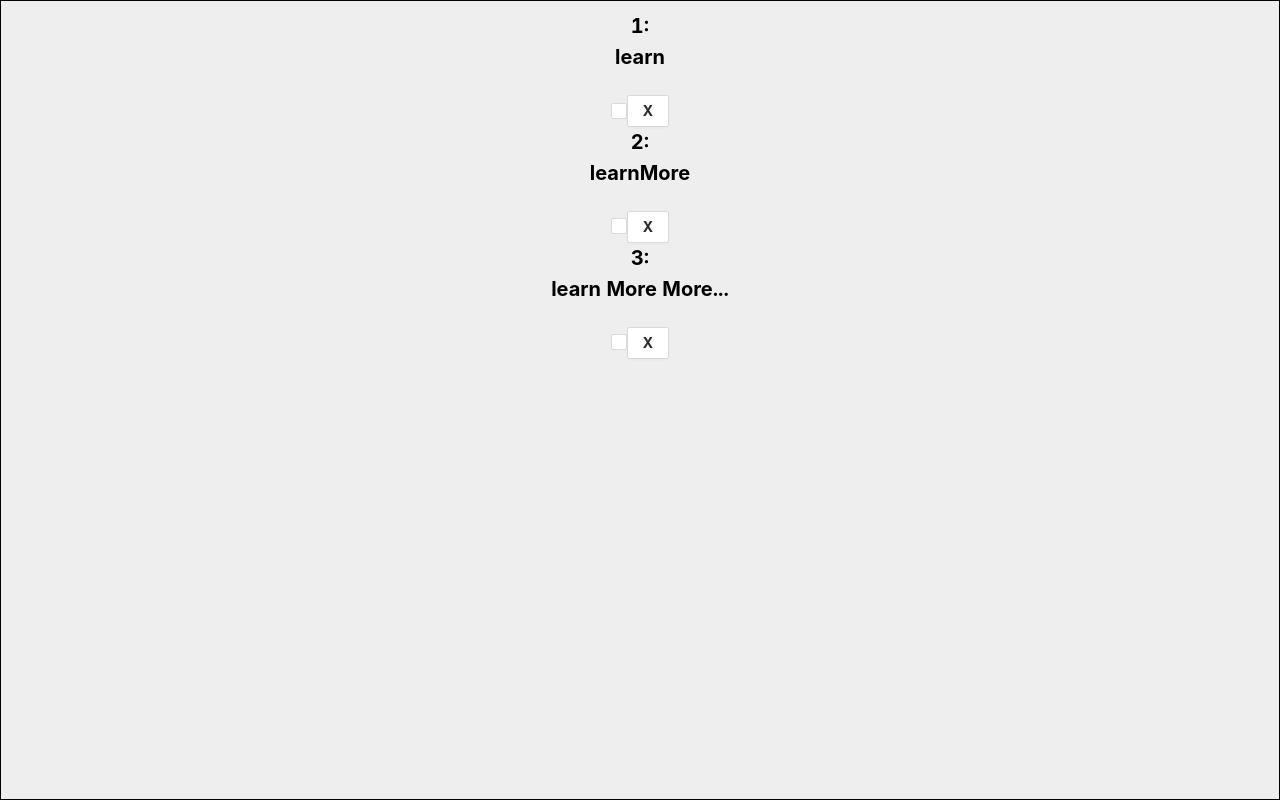
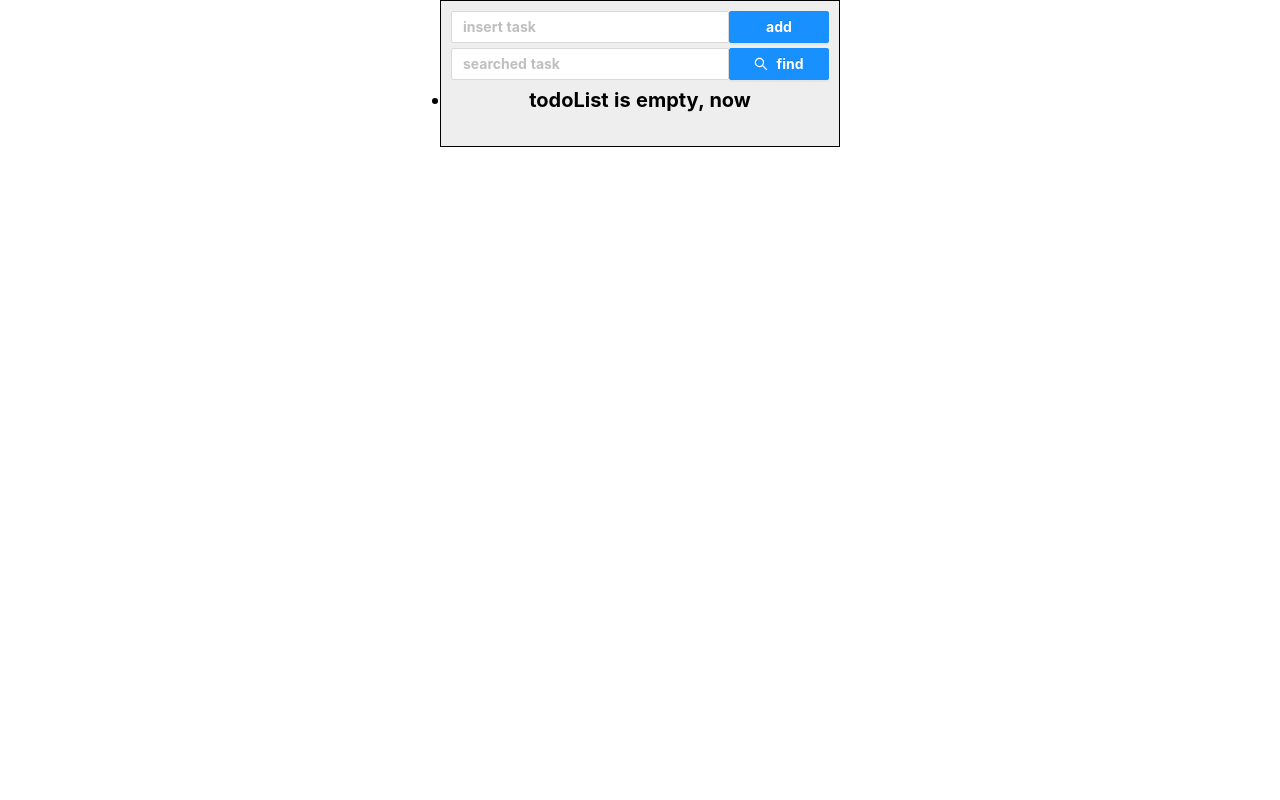
Before and after one commit to kozzztia/todo-page, a React (Create React App) app: page / in a window 1280 px wide. Built offline with nearby package versions, Linux system fonts and the light colour scheme.

Commit message:
searchForm enabled

```diff
--- a/src/App.css
+++ b/src/App.css
@@ -1,7 +1,7 @@
 .App {
   text-align: center;
-  width:100vw;
-  height: 100vh;
+  width:400px;
+  height: auto;
   border: 1px solid black;
   margin: 0 auto;
   font-size: 20px;
@@ -15,3 +15,10 @@
   box-sizing: border-box;
   font-weight: bold;
 }
+form{
+  display: flex;
+  margin-bottom: 5px;
+}
+button{
+  min-width: 100px;
+}
--- a/src/App.tsx
+++ b/src/App.tsx
@@ -1,9 +1,10 @@
-import React, {FC, useCallback, useState} from 'react';
+import React, {FC, useCallback, useEffect, useState} from 'react';
 import './App.css';
 import {todoType} from "./types/type";
 import {createId} from "./support/support";
-import FormContainer from "./components/FormContainer"
+import AddTodoForm from "./components/AddTodoForm"
 import TodoList from "./components/TodoList";
+import SearchForm from "./components/SearchForm"
 import {Button, Checkbox, Form, Input, Rate} from 'antd';
 import 'antd/dist/antd.css';
 
@@ -12,26 +13,24 @@ const  App:FC = () => {
 
     const [task , setTask] = useState<string>("")
     const [todos , setTodos] = useState<todoType[] | []>([
-        {id:1,todoTask:"learn",done:true},
-        {id:2,todoTask:"learnMore",done:true},
-        {id:3,todoTask:"learn More More...",done:true}
     ])
-
     const handleFormSubmit=(e : React.SyntheticEvent<EventTarget>):void=>{
             e.preventDefault()
-            addTodos()
+            setTodos((prev) => [...prev, {id: createId() , todoTask : task , done: false}])
             setTask("")
     }
-    const addTodos = useCallback(() =>{
-            setTodos((prev) => [...prev, {id: createId() , todoTask : task , done: false}])
-    },[todos])
 
   return (
         <div className="App">
-            <FormContainer
+            <AddTodoForm
+                setTask = {setTask}
+                task = {task}
                 handleFormSubmit = {handleFormSubmit}
-                setTask = {setTask}
             />
+            <SearchForm
+
+            />
+
             <TodoList
                 task={task}
                 setTodos={setTodos}
--- /dev/null
+++ b/src/components/AddTodoForm.tsx
@@ -0,0 +1,32 @@
+import React from 'react';
+import {FormInterface} from "../types/type";
+import {Button , Input} from "antd";
+
+const AddTodoForm : React.FC<FormInterface> = ({setTask ,task ,handleFormSubmit} :FormInterface ) => {
+    return (
+        <form
+            className = "form"
+            onSubmit={(e)=>{
+                e.preventDefault()
+                handleFormSubmit(e)
+            }}
+        >
+            <Input
+                type = "text"
+                placeholder = "insert task"
+                onChange={(e)=>{
+                    setTask(e.target.value)
+                }}
+                value ={task}
+            />
+            <Button
+                htmlType="submit"
+                type="primary"
+            >
+                add
+            </Button>
+        </form>
+    );
+};
+
+export default AddTodoForm;
--- a/src/components/FormContainer.tsx
+++ /dev/null
@@ -1,14 +0,0 @@
-import React from 'react';
-import {FormInterface} from "../types/type";
-
-const FormContainer : React.FC<FormInterface> = ({handleFormSubmit, setTask} :FormInterface ) => {
-    return (
-        <form
-
-        >
-
-        </form>
-    );
-};
-
-export default FormContainer;
--- /dev/null
+++ b/src/components/SearchForm.tsx
@@ -0,0 +1,20 @@
+import React from 'react';
+import { SearchOutlined } from '@ant-design/icons';
+import {Button ,Input} from "antd";
+
+const SearchForm = () => {
+    return (
+        <form>
+            <Input
+                type = "text"
+                placeholder = "searched task"
+            />
+            <Button type="primary" icon={<SearchOutlined />}>
+                find
+            </Button>
+
+        </form>
+    );
+};
+
+export default SearchForm;
--- a/src/types/type.ts
+++ b/src/types/type.ts
@@ -2,8 +2,9 @@ import React from "react"
 
 
 export interface FormInterface {
-    handleFormSubmit : ( e: React.SyntheticEvent<EventTarget>) => void;
-    setTask:React.Dispatch<React.SetStateAction<string>>;
+    handleFormSubmit : ( e: React.SyntheticEvent<EventTarget> | any) => void;
+    task : string;
+    setTask : React.Dispatch<React.SetStateAction<string>>;
 }
 
 
```
